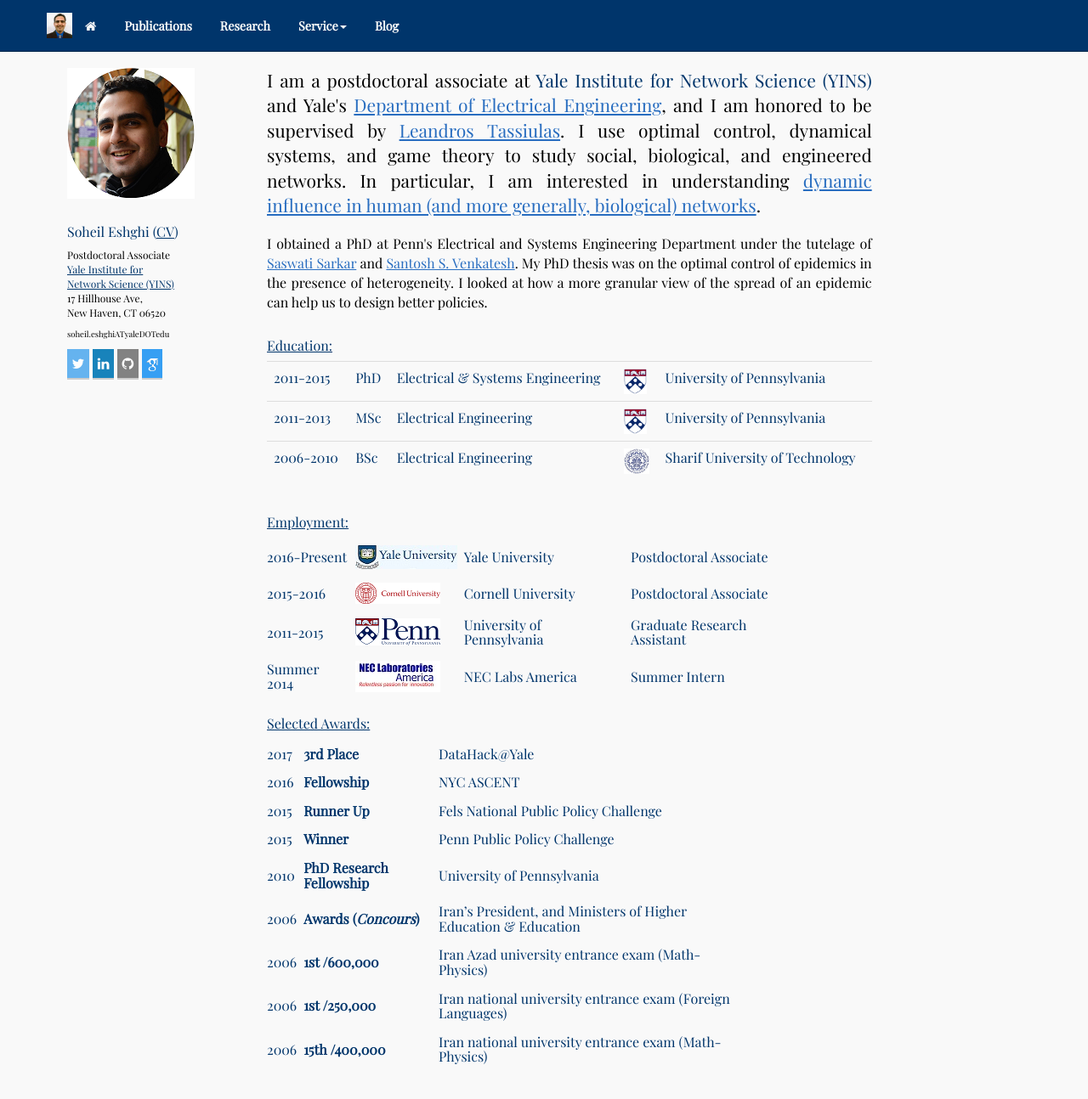
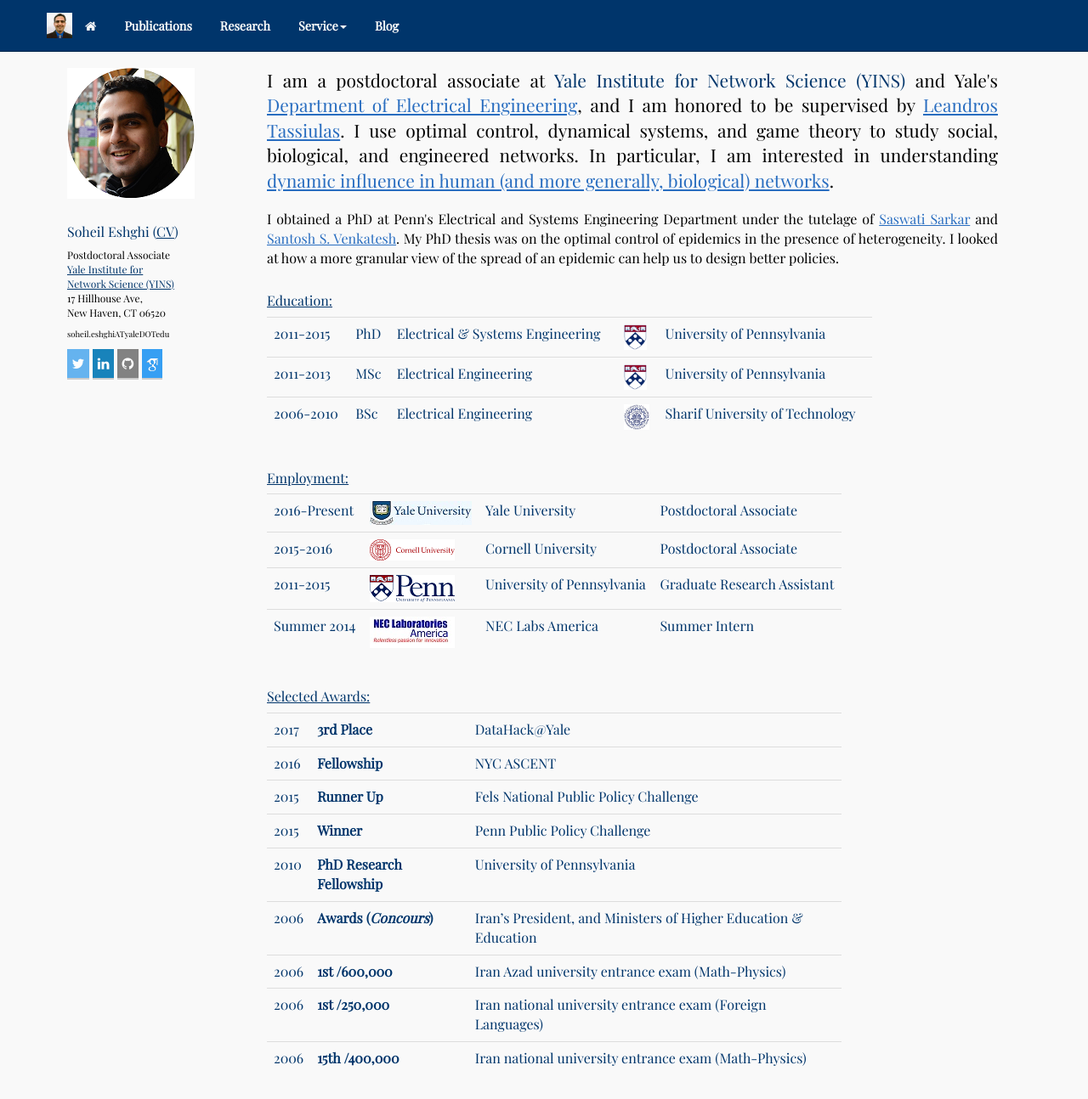
Before and after one commit to SoheilEshghi/SoheilEshghi.github.io, a Jekyll site: the page built from index.html, in a window 1280 px wide and 1296 px high. Shown: the whole window at 85% size. Built offline with Jekyll 4.4.1, drawn with Linux system fonts in a browser that asks for light colours; nearby versions of some CDN libraries; some web fonts are replaced.

Commit message:
Build site at 2017-06-19 02:55:58 UTC

```diff
--- a/index.html
+++ b/index.html
@@ -2,7 +2,7 @@
 layout: sidebar
 title: About Soheil Eshghi
 ---
-<div class="col-sm-10">
+<div class="col-sm-12">
   <p style="text-align:justify;" class="lead">I am a postdoctoral associate at <a href="http://yins.yale.edu">Yale Institute for Network Science (YINS)</a> and Yale's <a class="inline" href="http://seas.yale.edu/departments/electrical-engineering">Department of Electrical Engineering</a>, and I am honored to be supervised by <a class="inline" href="http://seas.yale.edu/faculty-research/faculty-directory/leandros-tassiulas">Leandros Tassiulas</a>. I use optimal control, dynamical systems, and game theory to study social, biological, and engineered networks. In particular, I am interested in understanding <a class="inline" href="/research">dynamic influence in human (and more generally, biological) networks</a>.
   </p><!--SE added class lead-->
 
@@ -40,7 +40,7 @@
   <h1><u>Employment:</u></h1>
 </div>
 <div class="col-sm-10">
-  <table style="width:90%" class="table-responsive">
+  <table style="width:95%" class="table table-responsive">
   	<tr>
   		<tr>
   			<td>2016-Present</td>
@@ -73,7 +73,7 @@
   <div class="col-sm-10">
 
 
-  <table style="width:80%" class="table-responsive">
+  <table style="width:95%" class="table table-responsive">
       <tr>
         <td>2017</td>
         <td><b>3rd Place</b></td>
```
Also changed, not shown: 1 other file.
